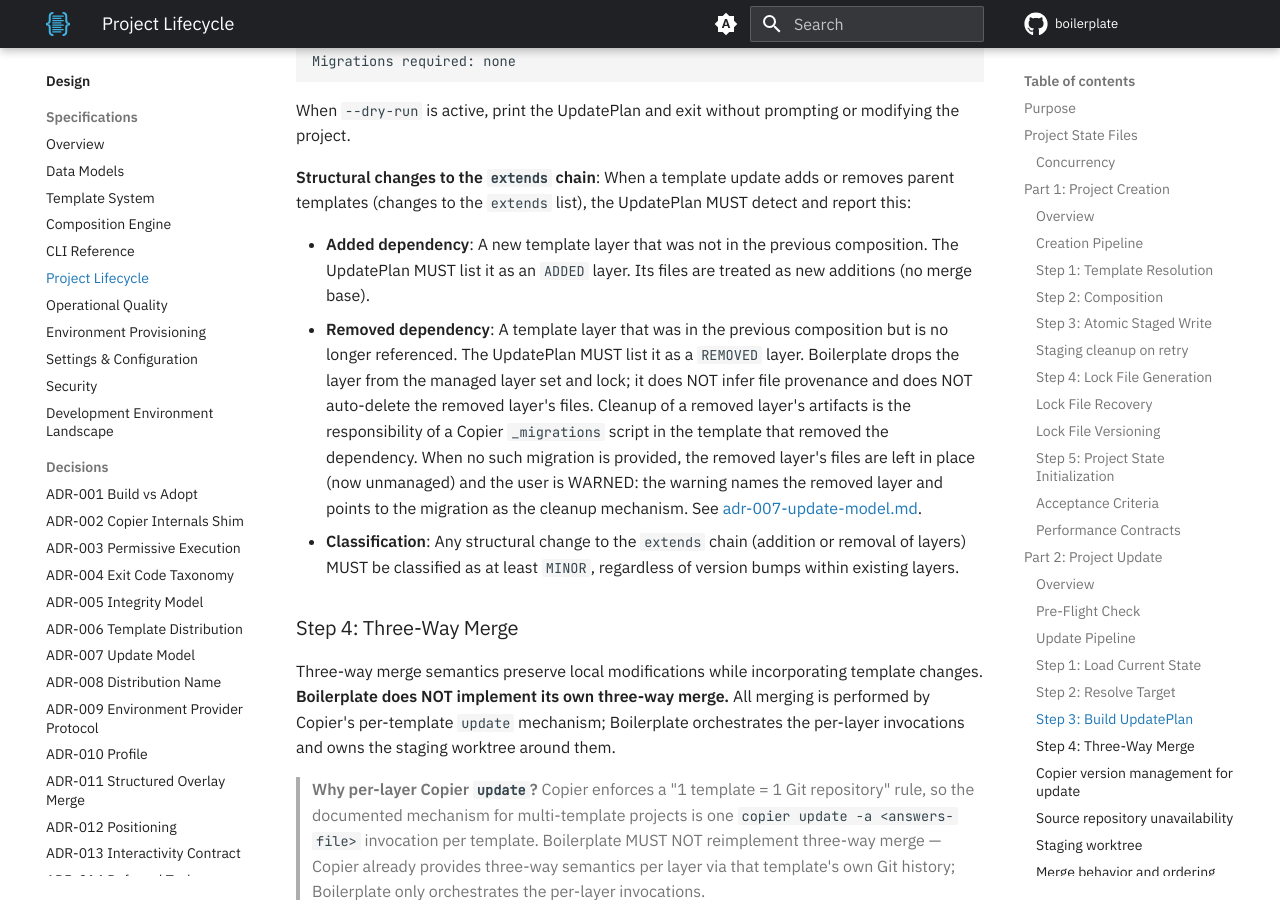
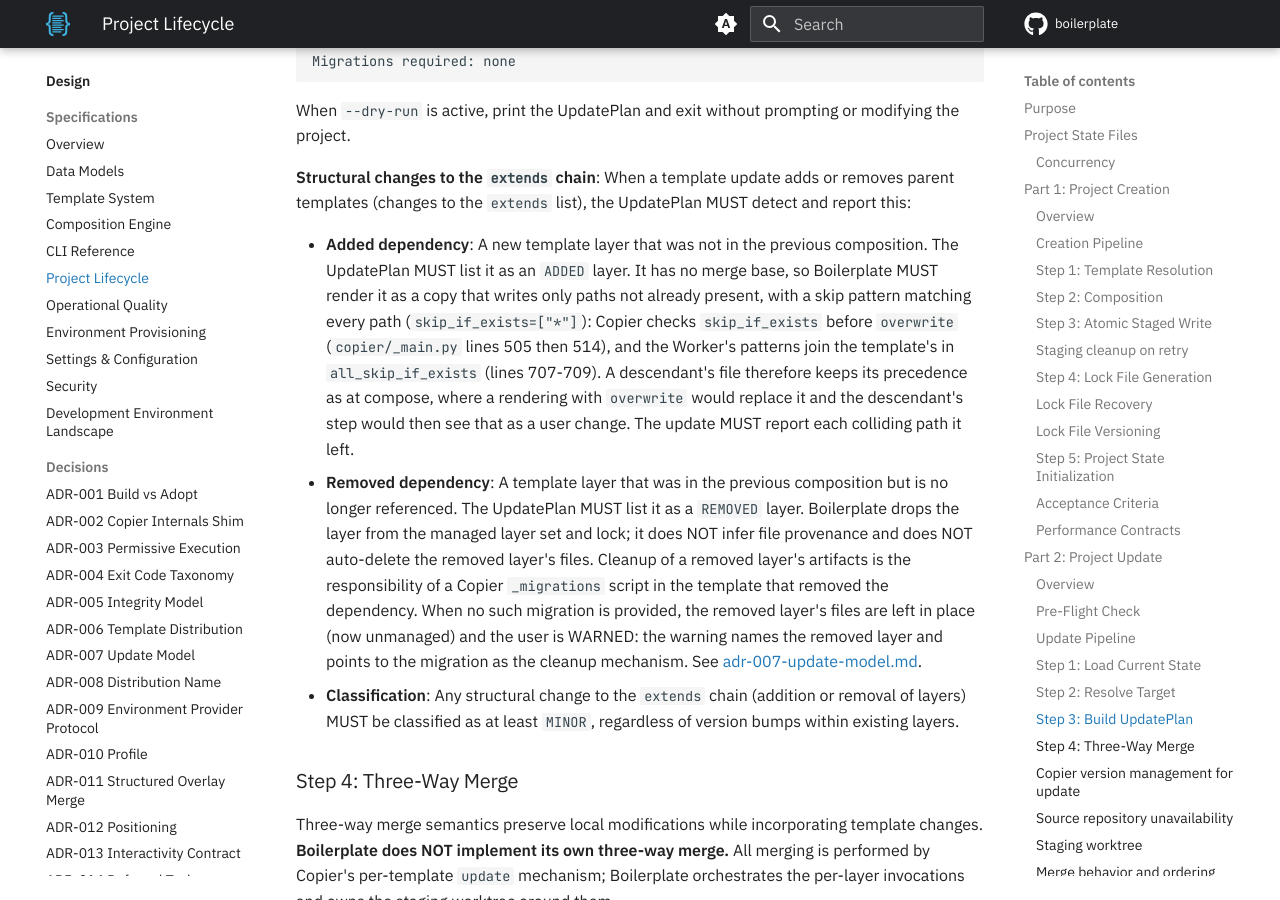
Before and after one commit to TheRealBillSiegler/boilerplate, an MkDocs documentation site: the page built from docs/design/06-project-lifecycle.md, in a window 1280 px wide and 900 px high, scrolled down 8970 px. Built offline with MkDocs 1.6.1 and Material for MkDocs 9.7.7, drawn with Linux system fonts in a browser that asks for light colours; comment, search, counter and statistics services are not loaded; the version menu is left out.

Commit message:
docs(design): render an ancestor an update adds without overwriting
Rendered with overwrite into a tree that already holds the descendant's files, an added ancestor would replace them and the descendant's step would see that as a user change. The ancestor renders as a copy that writes only absent paths, and the update reports the colliding paths it left.

Co-Authored-By: Claude Sonnet 5.5 <noreply@anthropic.com>

```diff
--- a/docs/design/06-project-lifecycle.md
+++ b/docs/design/06-project-lifecycle.md
@@ -230,7 +230,7 @@ When `--dry-run` is active, print the UpdatePlan and exit without prompting or m
 
 **Structural changes to the `extends` chain**: When a template update adds or removes parent templates (changes to the `extends` list), the UpdatePlan MUST detect and report this:
 
-- **Added dependency**: A new template layer that was not in the previous composition. The UpdatePlan MUST list it as an `ADDED` layer. Its files are treated as new additions (no merge base).
+- **Added dependency**: A new template layer that was not in the previous composition. The UpdatePlan MUST list it as an `ADDED` layer. It has no merge base, so Boilerplate MUST render it as a copy that writes only paths not already present, with a skip pattern matching every path (`skip_if_exists=["*"]`): Copier checks `skip_if_exists` before `overwrite` (`copier/_main.py` lines 505 then 514), and the Worker's patterns join the template's in `all_skip_if_exists` (lines 707-709). A descendant's file therefore keeps its precedence as at compose, where a rendering with `overwrite` would replace it and the descendant's step would then see that as a user change. The update MUST report each colliding path it left.
 - **Removed dependency**: A template layer that was in the previous composition but is no longer referenced. The UpdatePlan MUST list it as a `REMOVED` layer. Boilerplate drops the layer from the managed layer set and lock; it does NOT infer file provenance and does NOT auto-delete the removed layer's files. Cleanup of a removed layer's artifacts is the responsibility of a Copier `_migrations` script in the template that removed the dependency. When no such migration is provided, the removed layer's files are left in place (now unmanaged) and the user is WARNED: the warning names the removed layer and points to the migration as the cleanup mechanism. See [adr-007-update-model.md](adr-007-update-model.md).
 - **Classification**: Any structural change to the `extends` chain (addition or removal of layers) MUST be classified as at least `MINOR`, regardless of version bumps within existing layers.
 
```
Also changed, not shown: docs/design/adr-007-update-model.md (+1 -1 lines).
